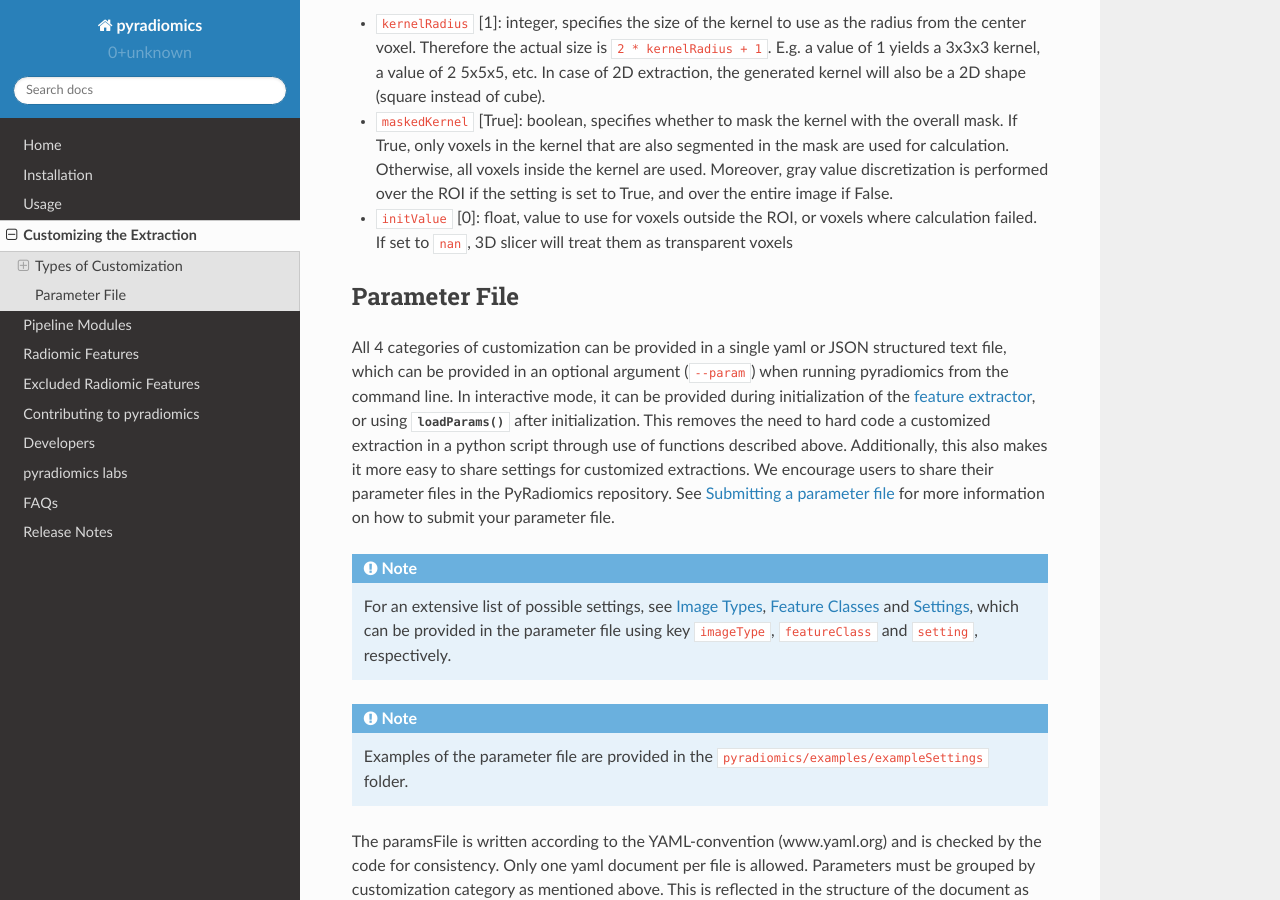
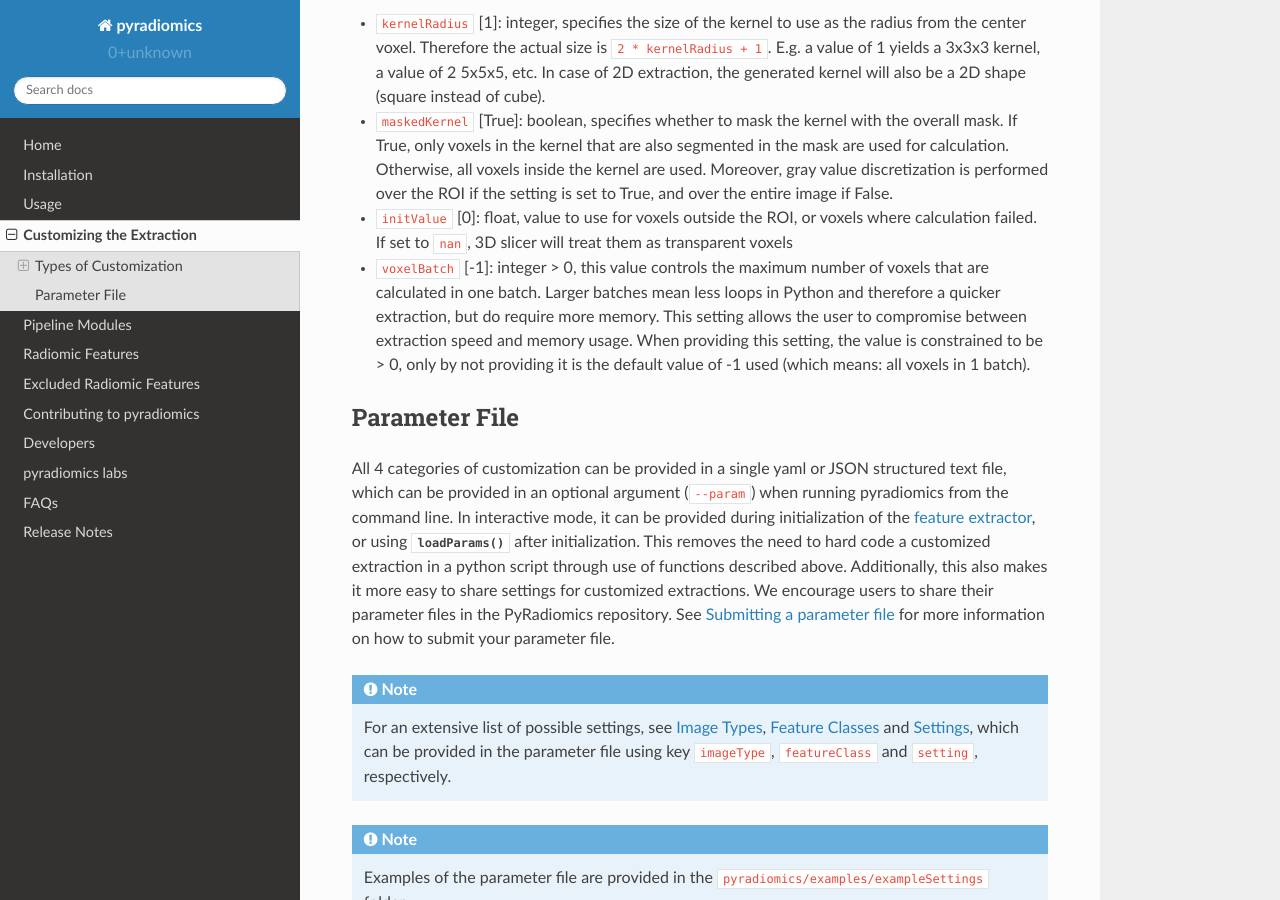
Before and after one commit to AIM-Harvard/pyradiomics, a Sphinx documentation site: the page built from docs/customization.rst, in a window 1280 px wide and 900 px high, scrolled down 8887 px. Built offline with Sphinx 7.4.7 and the Read the Docs theme 2.0.0, drawn with Linux system fonts in a browser that asks for light colours.

Commit message:
DOCS: Add documentation on `voxelBatch` setting

```diff
--- a/docs/customization.rst
+++ b/docs/customization.rst
@@ -371,6 +371,12 @@ voxels for which there is no calculated value.
 - ``initValue`` [0]: float, value to use for voxels outside the ROI, or voxels where calculation failed. If set to
   ``nan``, 3D slicer will treat them as transparent voxels
 
+- ``voxelBatch`` [-1]: integer > 0, this value controls the maximum number of voxels that are calculated in one batch.
+  Larger batches mean less loops in Python and therefore a quicker extraction, but do require more memory. This setting
+  allows the user to compromise between extraction speed and memory usage.
+  When providing this setting, the value is constrained to be > 0, only by not providing it is the default value of -1
+  used (which means: all voxels in 1 batch).
+
 .. _radiomics-parameter-file-label:
 
 --------------
```
